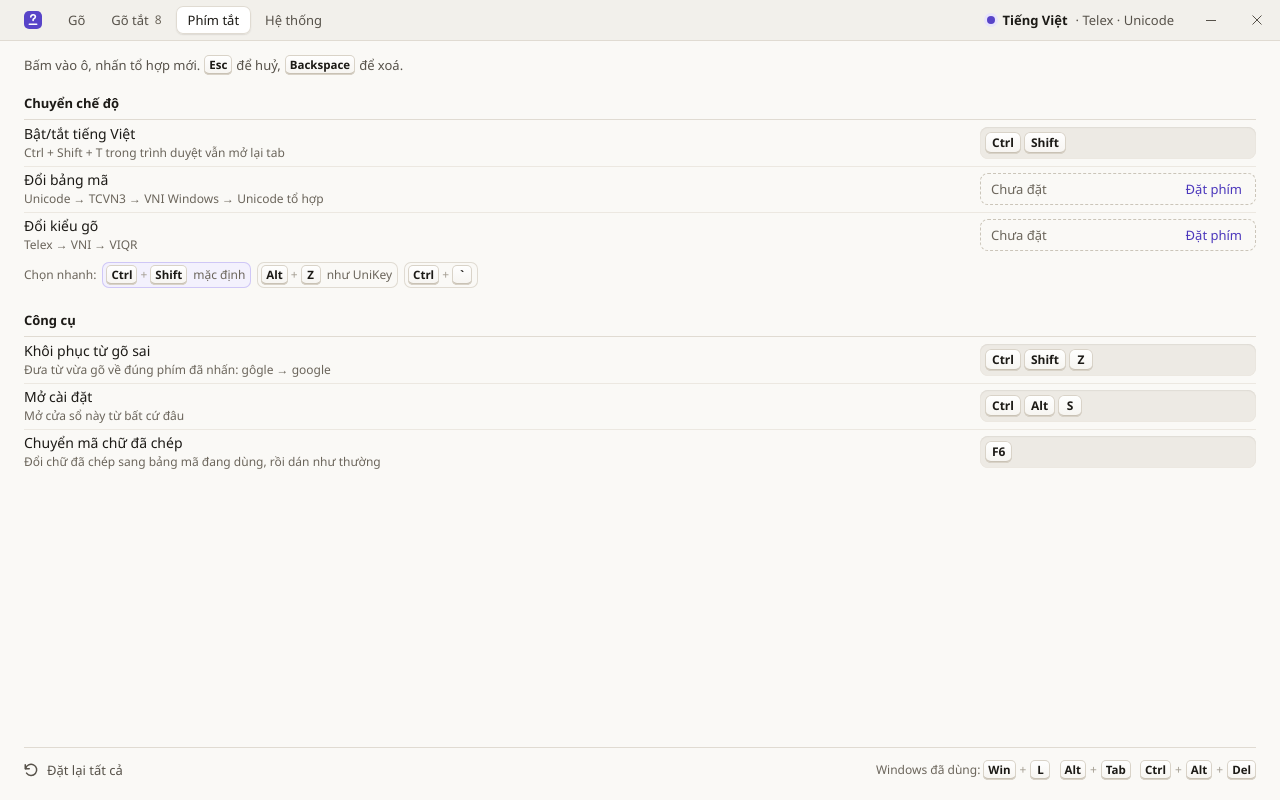
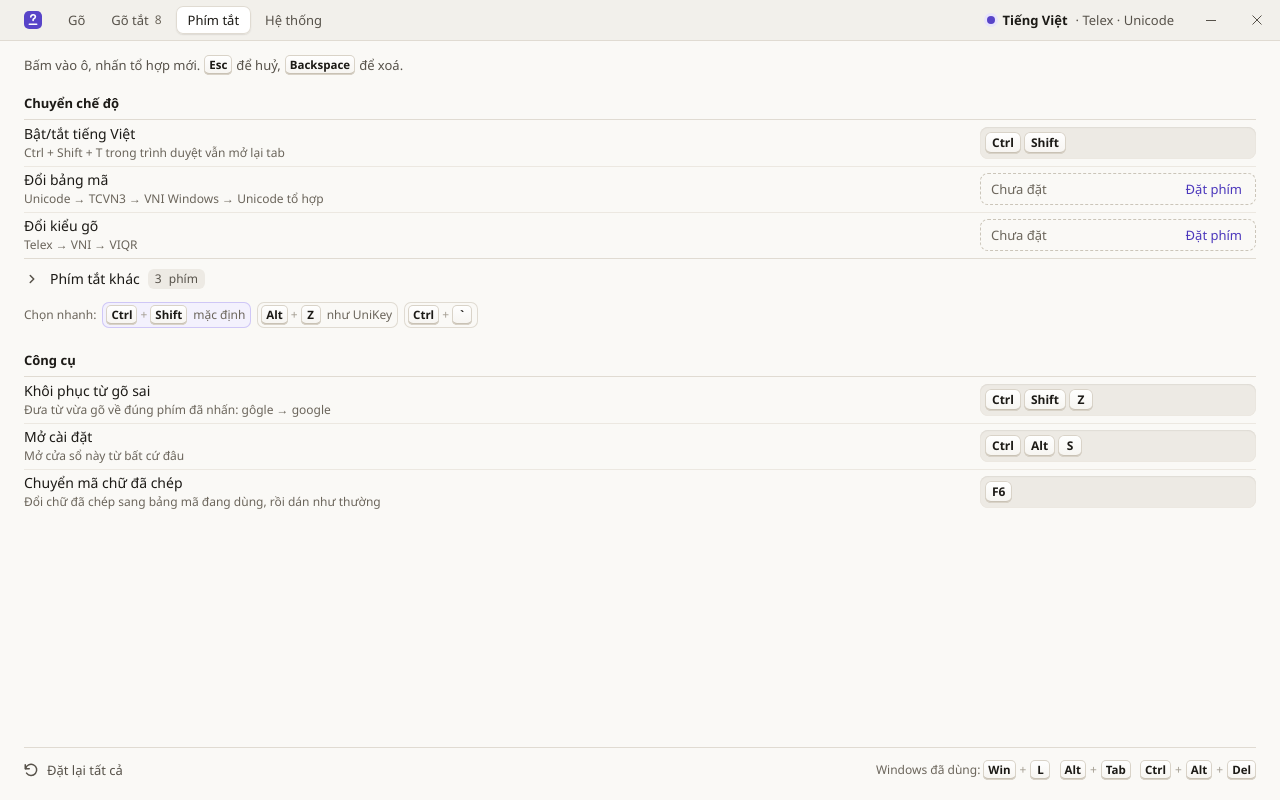
Before and after one commit to thnonl/vietkb, a Svelte app in the folder ui/: page / in a window 1280 px wide. Both pictures are taken after a click on the button "Phím tắt". Built offline with nearby package versions, Linux system fonts and the light colour scheme.

Commit message:
ui: surface stored hotkey conflicts on load (symmetric, footer pinned) + fix system-tab overflow via min-width:0 + Phím tắt khác disclosure

```diff
--- a/ui/src/screens/Hotkeys.svelte
+++ b/ui/src/screens/Hotkeys.svelte
@@ -8,6 +8,7 @@
   import * as api from "../lib/api";
   import { DEFAULT_HOTKEYS, hotkeyActionLabel } from "../lib/catalog";
   import type { HotkeyActionField } from "../lib/catalog";
+  import { canonicalize } from "../lib/hotkey";
   import type { SettingsView } from "../lib/bindings";
 
   let { settings }: { settings: SettingsView } = $props();
@@ -33,10 +34,10 @@
       const clash = await api.checkHotkeyConflict(canonical, field);
       if (!clash) return null;
       const camel = clash.replace(/_([a-z])/g, (_, letter: string) => letter.toUpperCase());
-      return hotkeyActionLabel(camel as HotkeyActionField);
+      return labelFor(camel as HotkeyActionField);
     }
     for (const [other, value] of Object.entries(settings.hotkeys)) {
-      if (other !== field && value === canonical) return hotkeyActionLabel(other);
+      if (other !== field && value === canonical) return labelFor(other as HotkeyActionField);
     }
     return null;
   };
@@ -107,17 +108,74 @@
       note: "Đổi chữ đã chép sang bảng mã đang dùng, rồi dán như thường",
     },
   ]);
+
+  /** The three hotkeys that do not earn a row of their own. Not persisted. */
+  const extraRows: { field: HotkeyActionField; label: string; note: string }[] = [
+    {
+      field: "appExclude",
+      label: "Bật / tắt loại trừ ứng dụng",
+      note: "Tạm bỏ qua danh sách loại trừ cho cửa sổ đang mở",
+    },
+    {
+      field: "macroPanel",
+      label: "Bảng gõ tắt",
+      note: "Mở nhanh danh sách gõ tắt để tra hoặc sửa",
+    },
+    {
+      field: "macroToggle",
+      label: "Bật / tắt gõ tắt",
+      note: "Tắt gõ tắt mà không phải vào cài đặt",
+    },
+  ];
+
+  /** Row label of a field, so a warning names it the way the tab does. */
+  const labelFor = (field: HotkeyActionField): string =>
+    [...rows, ...tools, ...extraRows].find((row) => row.field === field)?.label ??
+    hotkeyActionLabel(field);
+
+  /**
+   * Conflicts that exist in the *stored* set, not just in a field being edited.
+   * `check_hotkey_conflict` on the backend compares canonical strings; this is the
+   * same rule applied to all nine fields in one pass, so the tab is truthful about
+   * a config that arrived from the file. Unbound (`""`) never conflicts; a clash is
+   * symmetric, so both rows get their own label of the other side.
+   */
+  const storedConflicts = $derived.by(() => {
+    const out: Partial<Record<HotkeyActionField, Problem>> = {};
+    const byCanonical = new Map<string, HotkeyActionField>();
+    for (const field of Object.keys(DEFAULT_HOTKEYS) as HotkeyActionField[]) {
+      const raw = (settings.hotkeys[field] ?? "").trim();
+      if (!raw) continue;
+      const canonical = canonicalize(raw).canonical ?? raw;
+      const other = byCanonical.get(canonical);
+      if (!other) {
+        byCanonical.set(canonical, field);
+        continue;
+      }
+      if (!out[field]) out[field] = { kind: "conflict", text: labelFor(other) };
+      if (!out[other]) out[other] = { kind: "conflict", text: labelFor(field) };
+    }
+    return out;
+  });
+
+  /** Live edit problem wins; otherwise the stored-set conflict, if any. */
+  const problemFor = (field: HotkeyActionField): Problem =>
+    problems[field] ?? storedConflicts[field] ?? null;
+
+  let extraOpen = $state(false);
 </script>
 
+<div class="hkbody">
 <div class="intro">
   Bấm vào ô, nhấn tổ hợp mới. <Keycap text="Esc" small /> để huỷ,
   <Keycap text="Backspace" small /> để xoá.
 </div>
 
 <div class="sh">Chuyển chế độ</div>
+{#if extraOpen}
   <div class="list">
-  {#each rows as row (row.field)}
-    <Row label={row.label} tall={Boolean(problems[row.field])}>
+    {#each extraRows as row (row.field)}
+      <Row label={row.label} short tall={Boolean(problemFor(row.field))}>
         {#snippet note()}{row.note}{/snippet}
         {#snippet control()}
           <CaptureField
@@ -131,19 +189,61 @@
             onproblem={(problem) => (problems[row.field] = problem)} />
         {/snippet}
         {#snippet extra()}
-        {#if problems[row.field]}
+          {#if problemFor(row.field)}
             <div class="msg">
               <Icon name="warning" small />
-            {problems[row.field]?.kind === "conflict"
-              ? `Trùng với “${problems[row.field]?.text}”`
-              : problems[row.field]?.text}
+              {problemFor(row.field)?.kind === "conflict"
+                ? `Trùng với “${problemFor(row.field)?.text}”`
+                : problemFor(row.field)?.text}
+            </div>
+          {/if}
+        {/snippet}
+      </Row>
+    {/each}
+    <div class="row s">
+      <button type="button" class="link" onclick={() => (extraOpen = false)}>
+        ‹ Phím tắt khác
+      </button>
+      <span class="tag n" style="margin-left:auto">3 phím</span>
+    </div>
+  </div>
+{:else}
+  <div class="list">
+    {#each rows as row (row.field)}
+      <Row label={row.label} tall={Boolean(problemFor(row.field))}>
+        {#snippet note()}{row.note}{/snippet}
+        {#snippet control()}
+          <CaptureField
+            field={row.field}
+            value={settings.hotkeys[row.field]}
+            label={row.label}
+            defaultValue={DEFAULT_HOTKEYS[row.field]}
+            oncommit={(next) => save(row.field, next)}
+            onreset={() => resetField(row.field, row.label)}
+            checkConflict={(canonical) => conflictFor(row.field, canonical)}
+            onproblem={(problem) => (problems[row.field] = problem)} />
+        {/snippet}
+        {#snippet extra()}
+          {#if problemFor(row.field)}
+            <div class="msg">
+              <Icon name="warning" small />
+              {problemFor(row.field)?.kind === "conflict"
+                ? `Trùng với “${problemFor(row.field)?.text}”`
+                : problemFor(row.field)?.text}
             </div>
           {/if}
         {/snippet}
       </Row>
     {/each}
   </div>
+  <button type="button" class="disc" onclick={() => (extraOpen = true)}>
+    <Icon name="arrow-right" />
+    <b>Phím tắt khác</b>
+    <span class="tag n"><span class="num">3</span>&nbsp;phím</span>
+  </button>
+{/if}
 
+{#if !extraOpen}
   <div class="presets">
     Chọn nhanh:
     {#each presets as preset (preset.combo)}
@@ -160,11 +260,12 @@
       </button>
     {/each}
   </div>
+{/if}
 
 <div class="sh">Công cụ</div>
 <div class="list">
   {#each tools as row (row.field)}
-    <Row label={row.label} tall={Boolean(problems[row.field])}>
+    <Row label={row.label} tall={Boolean(problemFor(row.field))}>
       {#snippet note()}{row.note}{/snippet}
       {#snippet control()}
         <CaptureField
@@ -178,21 +279,22 @@
           onproblem={(problem) => (problems[row.field] = problem)} />
       {/snippet}
       {#snippet extra()}
-        {#if problems[row.field]}
+        {#if problemFor(row.field)}
           <div class="msg">
             <Icon name="warning" small />
-            {#if problems[row.field]?.kind === "conflict"}
-              Trùng với “{problems[row.field]?.text}”
-            {:else if problems[row.field]?.kind === "warn" && row.field === "restoreWord"}
+            {#if problemFor(row.field)?.kind === "conflict"}
+              Trùng với “{problemFor(row.field)?.text}”
+            {:else if problemFor(row.field)?.kind === "warn" && row.field === "restoreWord"}
               Cũng là phím Làm lại ở nhiều ứng dụng; không có từ để khôi phục thì vẫn Làm lại
             {:else}
-              {problems[row.field]?.text}
+              {problemFor(row.field)?.text}
             {/if}
           </div>
         {/if}
       {/snippet}
     </Row>
   {/each}
+</div>
 </div>
 
 <div class="hkfoot">
--- a/ui/src/screens/System.svelte
+++ b/ui/src/screens/System.svelte
@@ -172,14 +172,13 @@
 <section class="hang">
   <h3>Cập nhật</h3>
   <div class="list">
-    <Row label="Tự kiểm tra cập nhật">
+    <Row label="Tự kiểm tra cập nhật" link="Kiểm tra ngay" onLink={checkUpdates}>
       {#snippet note()}{updateNote}{/snippet}
       {#snippet control()}
         <Toggle
           checked={sys.checkUpdates}
           label="Tự kiểm tra cập nhật"
           onchange={(next) => set({ checkUpdates: next })} />
-        <button type="button" class="btn sm" onclick={checkUpdates}>Kiểm tra ngay</button>
       {/snippet}
     </Row>
     {#if confirmReset}
@@ -191,16 +190,16 @@
         {/snippet}
       </Row>
     {:else}
-      <Row label="Tệp cài đặt">
+      <Row
+        label="Tệp cài đặt"
+        link="Đặt lại tất cả…"
+        linkBad
+        onLink={() => (confirmReset = true)}>
         {#snippet note()}<span class="path">{configPath}</span>{/snippet}
         {#snippet control()}
           <button type="button" class="btn sm" onclick={openFolder}>
             <Icon name="folder" />
             Mở thư mục
-          </button>
-          <button type="button" class="btn sm danger" onclick={() => (confirmReset = true)}>
-            <Icon name="reset" />
-            Đặt lại tất cả…
           </button>
         {/snippet}
       </Row>
--- a/ui/src/styles/kit.css
+++ b/ui/src/styles/kit.css
@@ -680,6 +680,7 @@
 }
 .tbl {
   margin-top: 12px;
+  margin-bottom: 10px;
   flex: none;
   border: 1px solid var(--line-2);
   border-radius: 10px;
@@ -784,7 +785,7 @@
   display: flex;
   align-items: center;
   justify-content: space-between;
-  margin-top: 10px;
+  margin-top: auto;
   font: 400 12px/18px var(--sm);
   color: var(--t3);
   flex: none;
@@ -953,6 +954,14 @@
   color: var(--t3);
   margin-left: 4px;
 }
+/* Tab body: takes the slack so the footer below it stays pinned. */
+.hkbody {
+  flex: 1;
+  min-height: 0;
+  display: flex;
+  flex-direction: column;
+  overflow: hidden;
+}
 .hkfoot {
   margin-top: auto;
   display: flex;
@@ -1004,6 +1013,9 @@
   margin-top: 2px;
 }
 .hang > .list {
+  /* 1fr columns default to min-content; a long path would push the column past
+     the 536 px content edge. */
+  min-width: 0;
   border-top: 1px solid var(--line-2);
 }
 .hang > .list > .row:first-child::before {
```
Lines whose indentation alone changed are shown as unchanged.
